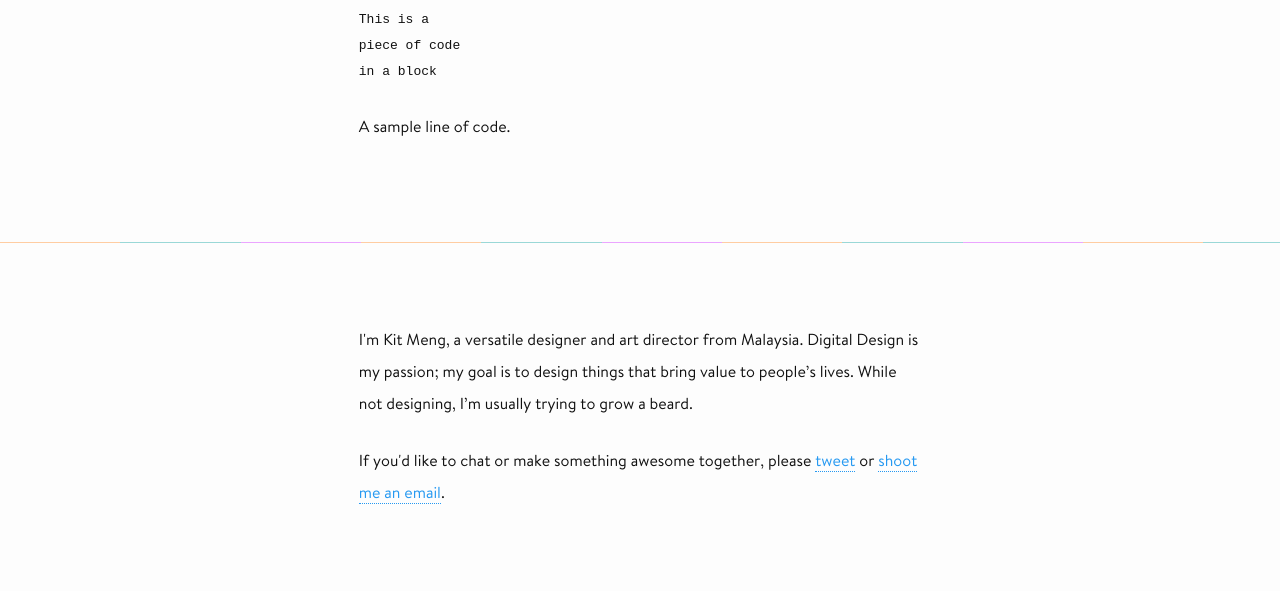
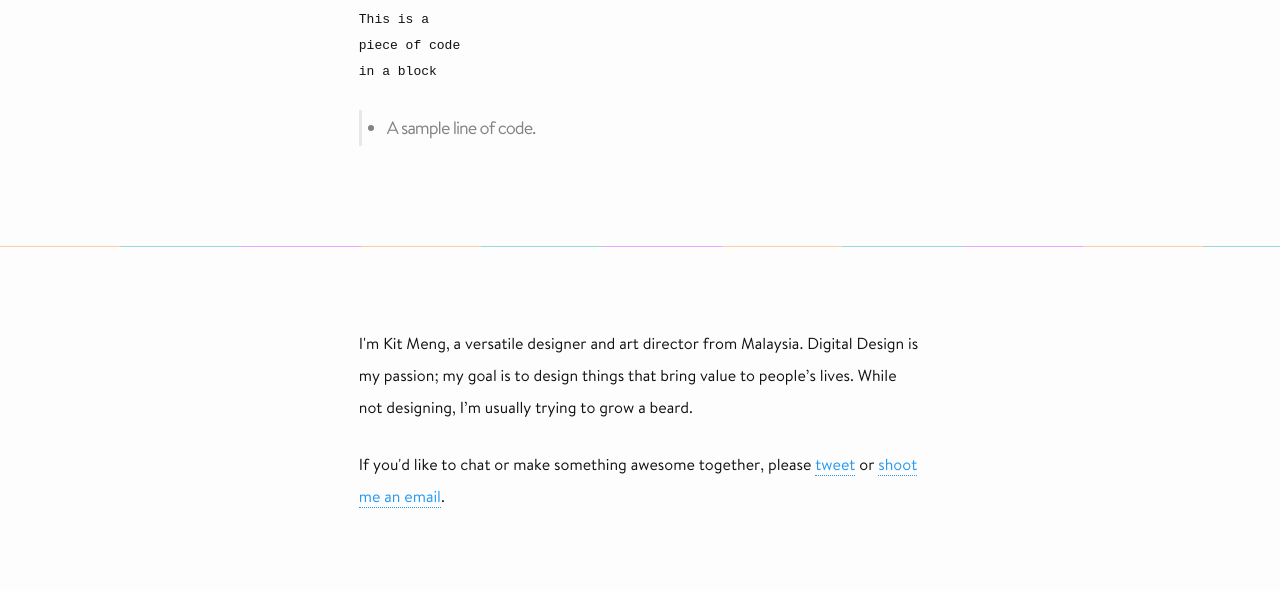
Before and after one commit to kitmeng/kitmeng.github.io, a Jekyll site: the page built from _posts/2016-10-30-beijing-bound.markdown, in a window 1280 px wide. Shown: the part 378-969 px from the top of the page. Built offline with Jekyll 4.4.1, drawn with Linux system fonts in a browser that asks for light colours; nearby versions of some CDN libraries; a script that is not in the unit is left out.

Commit message:
Updated Beijing Bound

```diff
--- a/_posts/2016-10-30-beijing-bound.markdown
+++ b/_posts/2016-10-30-beijing-bound.markdown
@@ -19,6 +19,10 @@ A [link](http://example.com "Title").
     piece of code
     in a block
 
-<blockquote>A sample line of code.</blockquote>
+<div class="blockquote">
+<ul>
+<li>A sample line of code.</li>
+</ul>
+</div>
 
 <div class="whitespace"></div>
```
